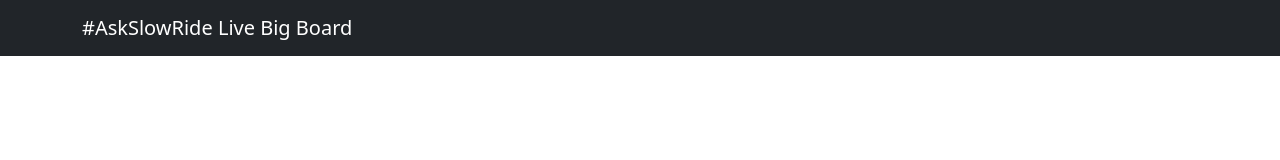
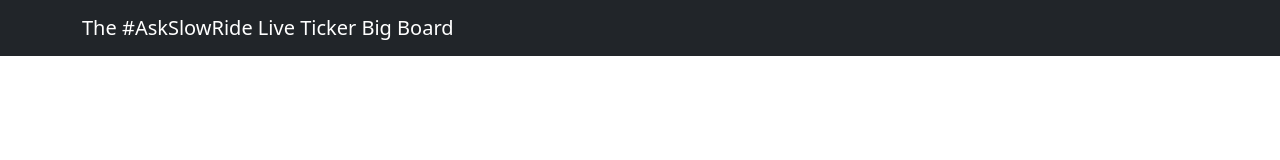
Before and after one commit to spencerhaugh/real-time-twitter-app, a website: page client/index.html in a window 1280 px wide. Drawn offline with nearby package versions, Linux system fonts and the light colour scheme; no server answers.

Commit message:
Small title edits

```diff
--- a/client/index.html
+++ b/client/index.html
@@ -8,12 +8,12 @@
     <link
         rel="stylesheet" href="https://cdnjs.cloudflare.com/ajax/libs/font-awesome/5.15.1/css/all.min.css" integrity="sha512-+4zCK9k+qNFUR5X+cKL9EIR+ZOhtIloNl9GIKS57V1MyNsYpYcUrUeQc9vNfzsWfV28IaLL3i96P9sdNyeRssA==" crossorigin="anonymous"
     />
-    <title>Hashtag Ask Slow Ride</title>
+    <title>Hashtag #AskSlowRide</title>
 </head>
 <body>
     <nav class="navbar navbar-dark bg-dark">
         <div class="container">
-            <a href="#" class="navbar-brand">#AskSlowRide Live Big Board</a>
+            <a href="#" class="navbar-brand">The #AskSlowRide Live Ticker Big Board</a>
         </div>
     </nav>
 
```
